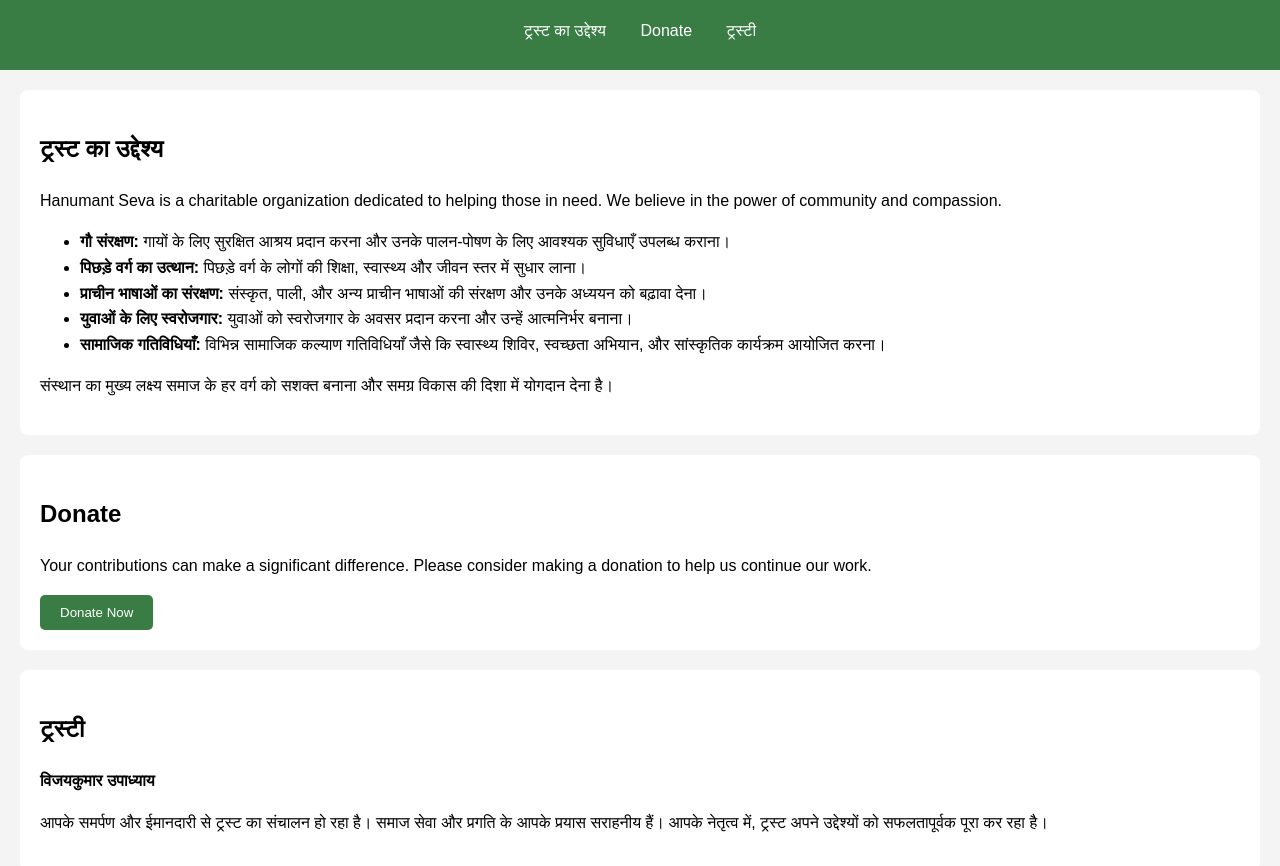
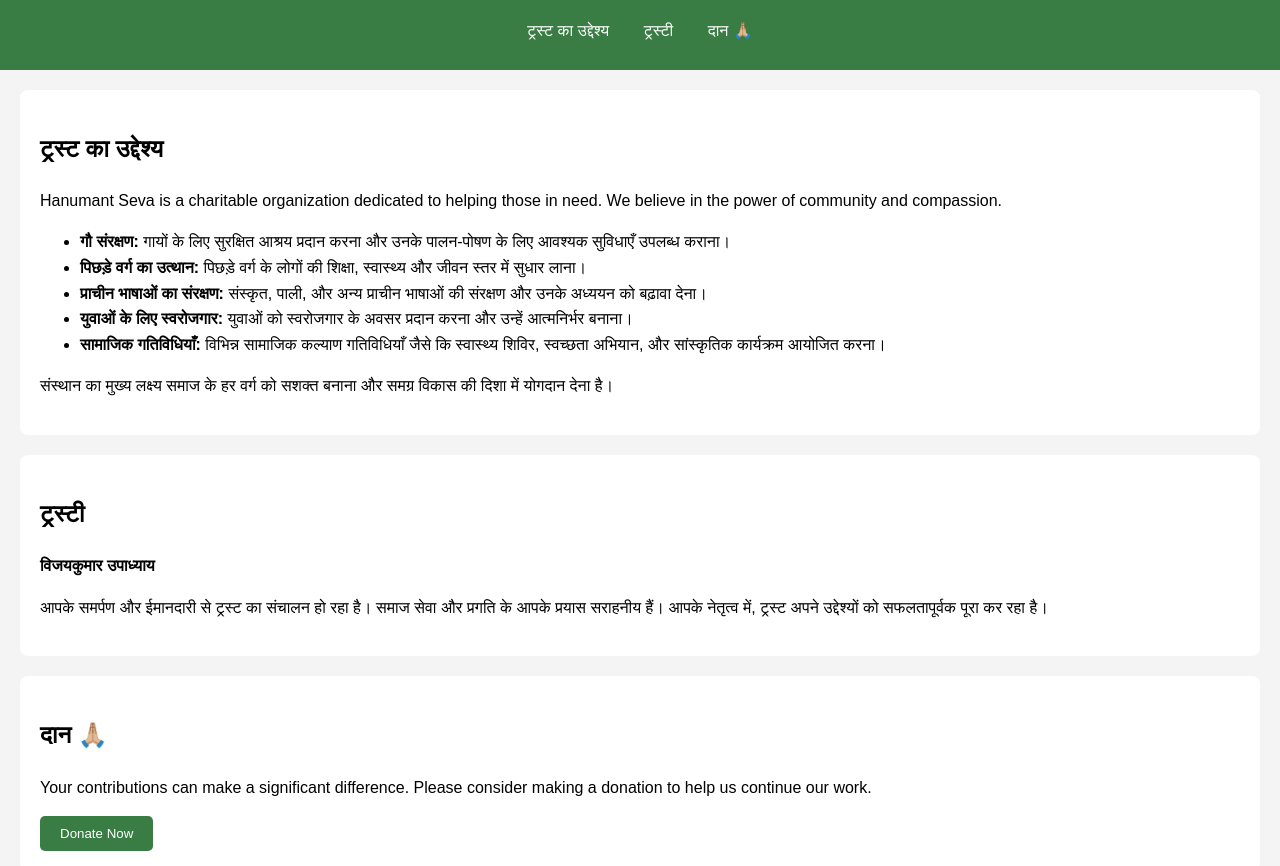
Before and after one commit to hanumantseva/sansthan, a plain HTML site: page index.html in a window 1280 px wide. Shown: the part 86-952 px from the top of the page. Drawn offline with Linux system fonts and the light colour scheme.

Commit message:
Update index.html

```diff
--- a/index.html
+++ b/index.html
@@ -12,8 +12,8 @@
         <nav>
             <ul>
                 <li><a href="#about">ट्रस्ट का उद्देश्य</a></li>
-                <li><a href="#donate">Donate</a></li>
                 <li><a href="#contact">ट्रस्टी</a></li>
+                <li><a href="#donate">दान 🙏🏼</a></li>
             </ul>
         </nav>
     </header>
@@ -41,17 +41,19 @@
         <p> संस्थान का मुख्य लक्ष्य समाज के हर वर्ग को सशक्त बनाना और समग्र विकास की दिशा में योगदान देना है।</p>
     </section>
 
-    <section id="donate">
-        <h2>Donate</h2>
-        <p>Your contributions can make a significant difference. Please consider making a donation to help us continue our work.</p>
-        <button onclick="window.location.href='donate.html'">Donate Now</button>
-    </section>
+
 
     <section id="contact">
         <h2>ट्रस्टी</h2>
         <p><b>विजयकुमार उपाध्याय</b></p>
         <p>आपके समर्पण और ईमानदारी से ट्रस्ट का संचालन हो रहा है। समाज सेवा और प्रगति के आपके प्रयास सराहनीय हैं। आपके नेतृत्व में, ट्रस्ट अपने उद्देश्यों को सफलतापूर्वक पूरा कर रहा है।</p>
 
+    </section>
+
+    <section id="donate">
+        <h2>दान 🙏🏼</h2>
+        <p>Your contributions can make a significant difference. Please consider making a donation to help us continue our work.</p>
+        <button onclick="window.location.href='donate.html'">Donate Now</button>
     </section>
 
     <footer>
```
